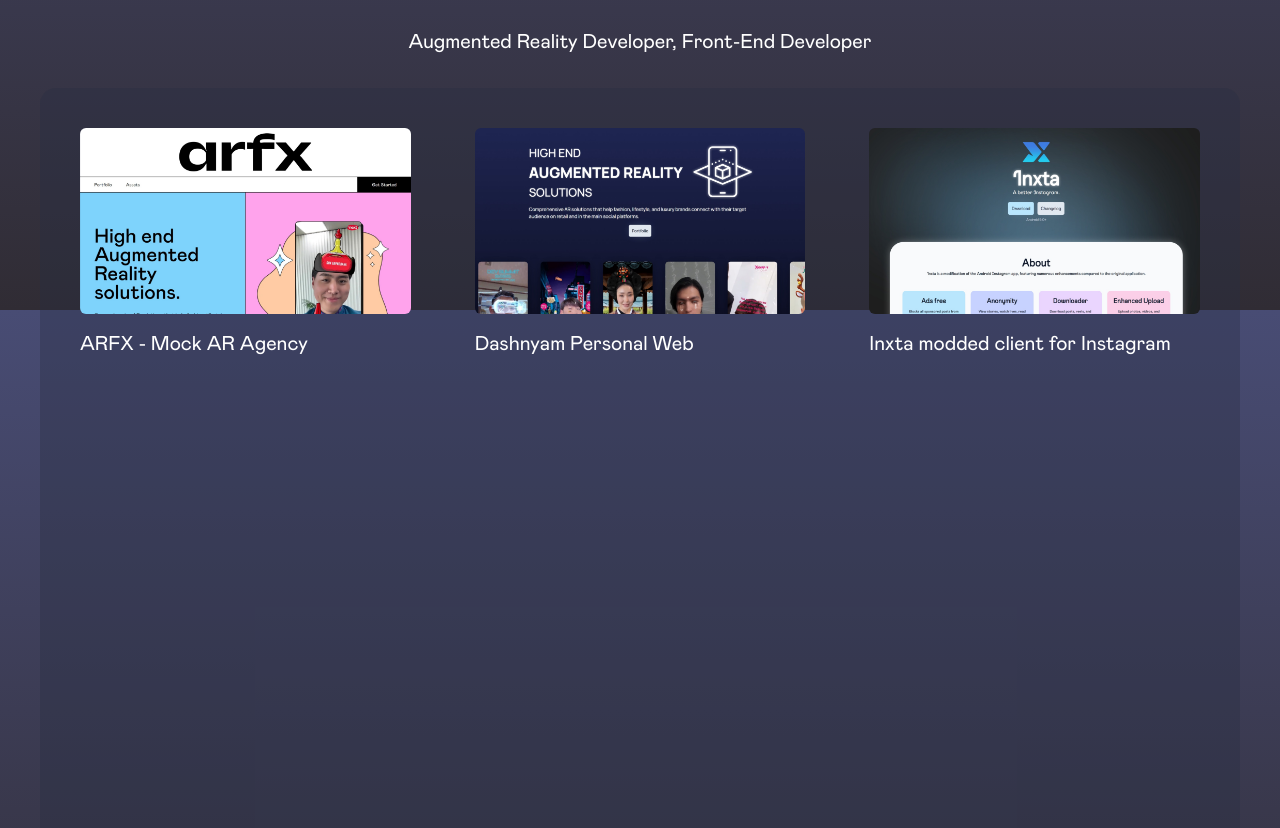
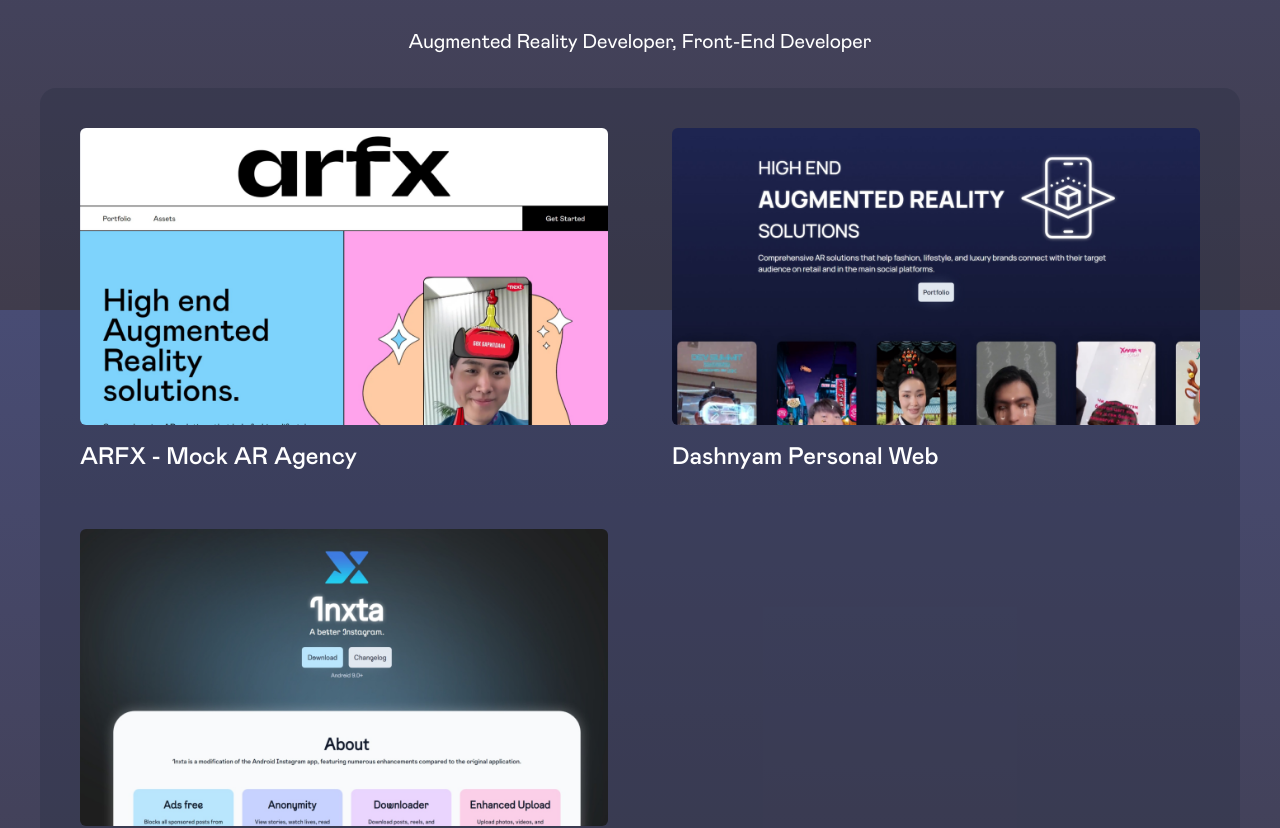
Before and after one commit to xicko/portfolio, a Next.js app: page / in a window 1280 px wide. Shown: the part 490-1318 px from the top of the page. Built offline with nearby package versions, Linux system fonts and the light colour scheme.

Commit message:
+ grid fix, text adjustments, grid from 3 to 2 columns

```diff
--- a/app/globals.css
+++ b/app/globals.css
@@ -3,7 +3,7 @@
 @tailwind utilities;
 
 body {
-  background: linear-gradient(to bottom, #484c74, #302c34);
+  background: linear-gradient(to bottom, #484c74, #403c4c);
   background-attachment: fixed;
   color:white;
 }
--- a/components/WebProjects.tsx
+++ b/components/WebProjects.tsx
@@ -14,7 +14,7 @@ const projects = [
     },
     {
         imageUrl: '/web/inxta.webp',
-        label: 'Inxta modded client for Instagram',
+        label: 'Inxta, a modified Instagram client',
         link: '/project2',
     },
     // Add more projects as needed
@@ -23,7 +23,7 @@ const projects = [
 const WebProjects = () => {
   return (
     <section className='flex justify-center md:mx-10 mx-6'>
-        <div className='bg-[#282E44] bg-opacity-35 rounded-2xl w-fit h-fit overflow-hidden'>
+        <div className='bg-[#282E44] bg-opacity-35 rounded-2xl w-fit h-[10%] overflow-hidden'>
             <WebShowcase items={projects}/>
         </div>
     </section>
--- a/components/WebShowcase.tsx
+++ b/components/WebShowcase.tsx
@@ -14,9 +14,9 @@ interface PortfolioProps {
 const WebShowcase: React.FC<PortfolioProps> = ({ items }) => {
     return (
         <div className='flex justify-center md:p-10 p-6'>
-            <div className="grid max-w-fit lg:grid-rows-3 lg:grid-cols-3 min-[700px]:grid-rows-2 min-[700px]:grid-cols-2 grid-rows-1 md:gap-16 gap-8">
+            <div className="grid max-w-fit lg:grid-cols-2  min-[700px]:grid-cols-2 grid-rows-1 md:gap-x-16 md:gap-y-8 gap-8">
                 {items.map((item, index) => (
-                    <div key={index} className="max-w-[500px] relative overflow-hidden">
+                    <div key={index} className="max-w-[550px] relative overflow-hidden">
                         <Link href={item.link} className="block relative">
 
                                 <Image
@@ -27,12 +27,12 @@ const WebShowcase: React.FC<PortfolioProps> = ({ items }) => {
                                     height={600}
                                 />
                                 <div className="absolute inset-0 flex items-center justify-center rounded-md opacity-0 transition duration-300 ease-in-out hover:opacity-100 bg-black bg-opacity-50">
-                                    <span className="text-white text-3xl">View</span>
+                                    <span className="text-white md:text-4xl text-2xl">View</span>
                                 </div>
 
                         </Link>
                         <Link href={item.link}>
-                            <div className="text-xl text-left py-4 mb-2">{item.label}</div>
+                            <div className="md:text-2xl text-xl font-medium text-left py-4 mb-2">{item.label}</div>
                         </Link>
                     </div>
                 ))}
```
